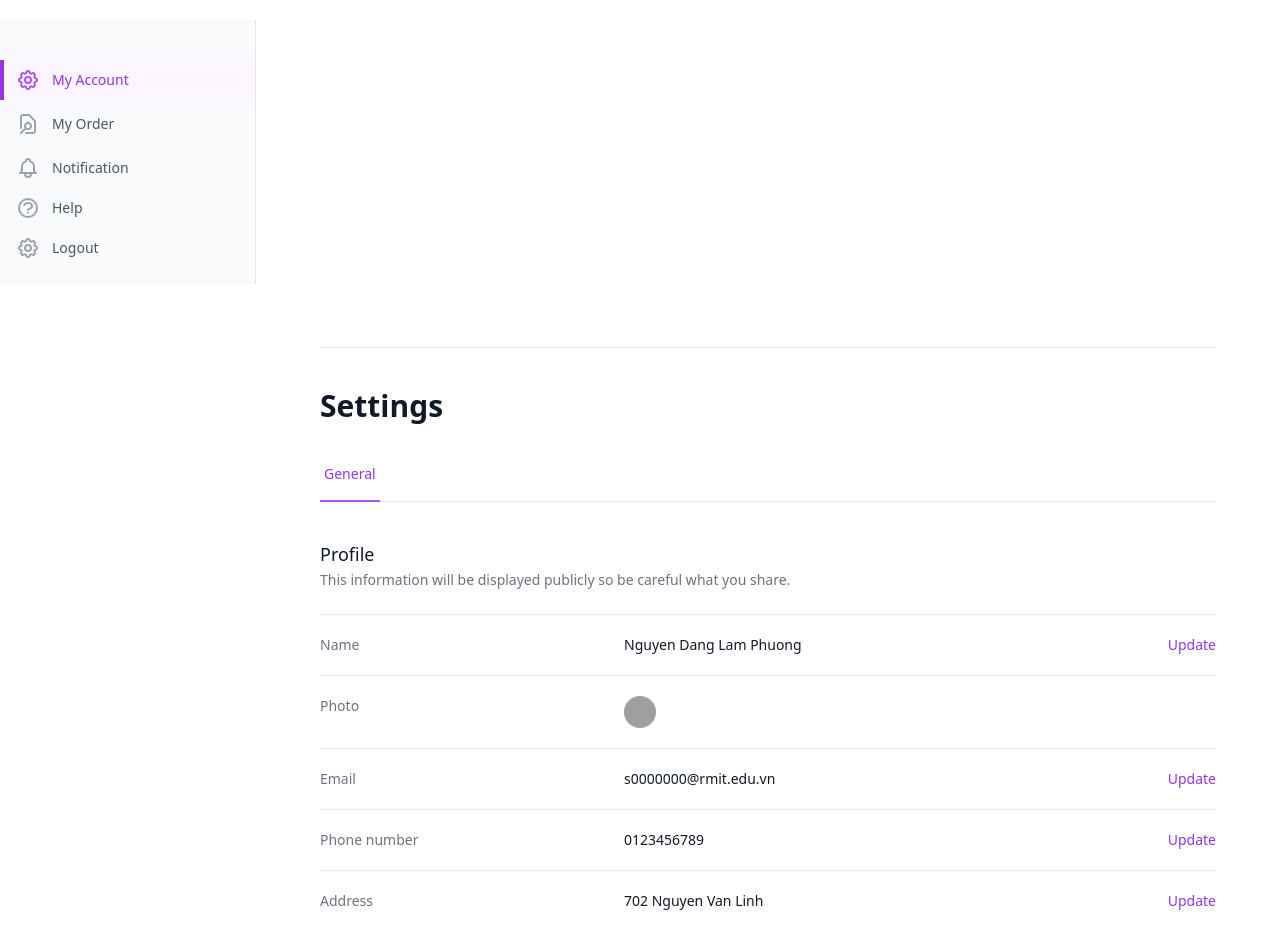
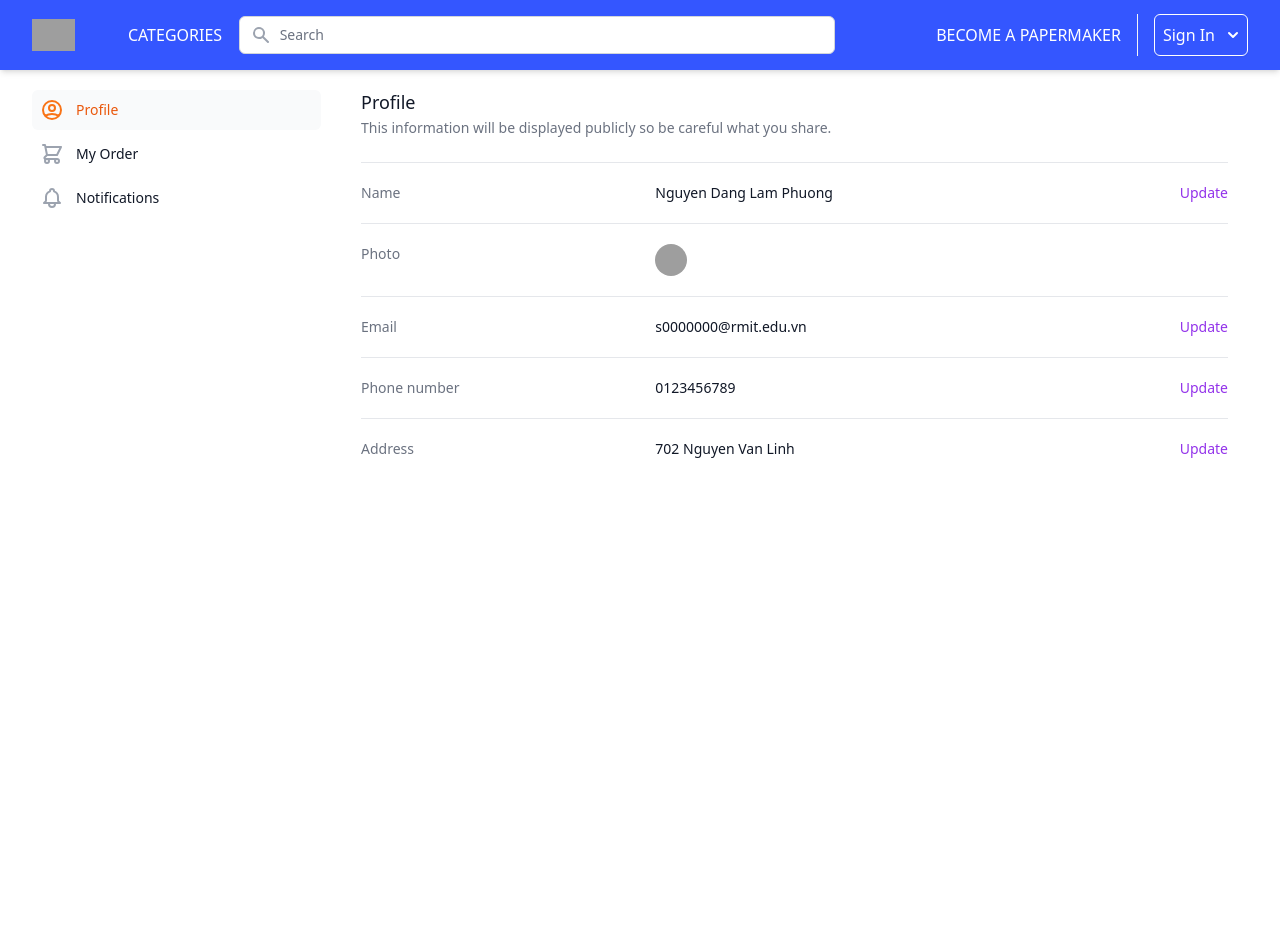
Before and after one commit to ThienAn1010/Capstone-Project, a Next.js app in the folder frontend/: page /user_dashboard in a window 1280 px wide. Shown: the top 948 px of the page. After the commit the page ends 800 px from the top, so only its background shows below. Built offline with nearby package versions, Linux system fonts and the light colour scheme; grey boxes are pictures that could not be loaded.

Commit message:
User Dashboard

```diff
--- a/frontend/components/UserDashboard.tsx
+++ b/frontend/components/UserDashboard.tsx
@@ -1,33 +1,21 @@
-import { Fragment, useState } from 'react'
-import { Dialog, Transition } from '@headlessui/react'
+import {  useState } from 'react'
 import {
   BellIcon,
-  CogIcon,
-  DocumentSearchIcon,
-  MenuAlt2Icon,
-  QuestionMarkCircleIcon,
-  XIcon,
+  UserCircleIcon,
+  ShoppingCartIcon
 } from '@heroicons/react/outline'
 
-const navigation = [
-  { name: 'My Account', href: '#', icon: CogIcon, current: true },
-  { name: 'My Order', href: '#', icon: DocumentSearchIcon, current: false },
-  { name: 'Notification', href: '#', icon: BellIcon, current: false },
-]
-const secondaryNavigation = [
-  { name: 'Help', href: '#', icon: QuestionMarkCircleIcon },
-  { name: 'Logout', href: '#', icon: CogIcon },
-]
-const tabs = [
-  { name: 'General', href: '#', current: true },
+const subNavigation = [
+  { name: 'Profile', href: '#', icon: UserCircleIcon, current: true },
+  { name: 'My Order', href: '#', icon: ShoppingCartIcon, current: false },
+  { name: 'Notifications', href: '#', icon: BellIcon, current: false },
 ]
 
 function classNames(...classes: string[]) {
   return classes.filter(Boolean).join(' ')
 }
 
-const UserDashboard = () => {
-  const [sidebarOpen, setSidebarOpen] = useState(false);
+export default function UserDashboard() {
     const [showForm, setShowForm] = useState(false);
     const [showemailForm, setShowemailForm] = useState(false);
     const [showphoneForm, setShowphoneForm] = useState(false);
@@ -47,206 +35,37 @@ const UserDashboard = () => {
     }
 
   return (
-    <>
     <div>
-        <Transition.Root show={sidebarOpen} as={Fragment}>
-          <Dialog as="div" className="fixed inset-0 z-40 flex md:hidden" onClose={setSidebarOpen}>
-            <Transition.Child
-              as={Fragment}
-              enter="transition-opacity ease-linear duration-300"
-              enterFrom="opacity-0"
-              enterTo="opacity-100"
-              leave="transition-opacity ease-linear duration-300"
-              leaveFrom="opacity-100"
-              leaveTo="opacity-0"
-            >
-              <Dialog.Overlay className="fixed inset-0 bg-gray-600 bg-opacity-75" />
-            </Transition.Child>
-            <Transition.Child
-              as={Fragment}
-              enter="transition ease-in-out duration-300 transform"
-              enterFrom="-translate-x-full"
-              enterTo="translate-x-0"
-              leave="transition ease-in-out duration-300 transform"
-              leaveFrom="translate-x-0"
-              leaveTo="-translate-x-full"
-            >
-              <div className="relative max-w-xs w-full bg-white pt-5 pb-4 flex-1 flex flex-col">
-                <Transition.Child
-                  as={Fragment}
-                  enter="ease-in-out duration-300"
-                  enterFrom="opacity-0"
-                  enterTo="opacity-100"
-                  leave="ease-in-out duration-300"
-                  leaveFrom="opacity-100"
-                  leaveTo="opacity-0"
-                >
-                  <div className="absolute top-0 right-0 -mr-14 p-1">
-                    <button
-                      type="button"
-                      className="h-12 w-12 rounded-full flex items-center justify-center focus:outline-none focus:bg-gray-600"
-                      onClick={() => setSidebarOpen(false)}
-                    >
-                      <XIcon className="h-6 w-6 text-white" aria-hidden="true" />
-                      <span className="sr-only">Close sidebar</span>
-                    </button>
-                  </div>
-                </Transition.Child>
-                <div className="mt-5 flex-1 h-0 overflow-y-auto">
-                  <nav className="h-full flex flex-col">
-                    <div className="space-y-1">
-                      {navigation.map((item) => (
+        <div className="h-full">
+            <main className="max-w-7xl mx-auto pb-10 lg:px-8">
+                <div className="lg:grid lg:grid-cols-12 lg:gap-x-5">
+                    <aside className="py-6 px-2 sm:px-6 lg:py-0 lg:px-0 lg:col-span-3">
+                        <nav className="space-y-1">
+                            {subNavigation.map((item) => (
                                 <a
                                     key={item.name}
                                     href={item.href}
                                     className={classNames(
                                         item.current
-                              ? 'bg-purple-50 border-purple-600 text-purple-600'
-                              : 'border-transparent text-gray-600 hover:bg-gray-50 hover:text-gray-900',
-                            'group border-l-4 py-2 px-3 flex items-center text-base font-medium'
+                                        ? 'bg-gray-50 text-orange-600 hover:bg-white'
+                                        : 'text-gray-900 hover:text-gray-900 hover:bg-gray-50',
+                                        'group rounded-md px-3 py-2 flex items-center text-sm font-medium'
                                     )}
                                     aria-current={item.current ? 'page' : undefined}
                                 >
                                     <item.icon
                                         className={classNames(
-                              item.current ? 'text-purple-500' : 'text-gray-400 group-hover:text-gray-500',
-                              'mr-4 flex-shrink-0 h-6 w-6'
+                                        item.current ? 'text-orange-500' : 'text-gray-400 group-hover:text-gray-500',
+                                        'flex-shrink-0 -ml-1 mr-3 h-6 w-6'
                                         )}
                                         aria-hidden="true"
                                     />
-                          {item.name}
-                        </a>
-                      ))}
-                    </div>
-                    <div className="mt-auto pt-10 space-y-1">
-                      {secondaryNavigation.map((item) => (
-                        <a
-                          key={item.name}
-                          href={item.href}
-                          className="group border-l-4 border-transparent py-2 px-3 flex items-center text-base font-medium text-gray-600 hover:text-gray-900 hover:bg-gray-50"
-                        >
-                          <item.icon
-                            className="mr-4 h-6 w-6 text-gray-400 group-hover:text-gray-500"
-                            aria-hidden="true"
-                          />
-                          {item.name}
-                        </a>
-                      ))}
-                    </div>
-                  </nav>
-                </div>
-              </div>
-            </Transition.Child>
-            <div className="flex-shrink-0 w-14" aria-hidden="true">
-              {/* Dummy element to force sidebar to shrink to fit close icon */}
-            </div>
-          </Dialog>
-        </Transition.Root>
-
-        {/* Static sidebar for desktop */}
-        <div className="hidden md:flex md:w-64 md:flex-col md: md:inset-y-0">
-          {/* Sidebar component, swap this element with another sidebar if you like */}
-          <nav className="bg-gray-50 border-r border-gray-200 pt-5 pb-4 flex flex-col flex-grow overflow-y-auto flow-left">
-            <div className="flex-grow mt-5">
-              <div className="space-y-1">
-                {navigation.map((item) => (
-                  <a
-                    key={item.name}
-                    href={item.href}
-                    className={classNames(
-                      item.current
-                        ? 'bg-purple-50 border-purple-600 text-purple-600'
-                        : 'border-transparent text-gray-600 hover:text-gray-900 hover:bg-gray-50',
-                      'group border-l-4 py-2 px-3 flex items-center text-sm font-medium'
-                    )}
-                  >
-                    <item.icon
-                      className={classNames(
-                        item.current ? 'text-purple-500' : 'text-gray-400 group-hover:text-gray-500',
-                        'mr-3 flex-shrink-0 h-6 w-6'
-                      )}
-                      aria-hidden="true"
-                    />
-                    {item.name}
-                  </a>
-                ))}
-              </div>
-            </div>
-            <div className="flex-shrink-0 block w-full">
-              {secondaryNavigation.map((item) => (
-                <a
-                  key={item.name}
-                  href={item.href}
-                  className="group border-l-4 border-transparent py-2 px-3 flex items-center text-sm font-medium text-gray-600 hover:text-gray-900 hover:bg-gray-50"
-                >
-                  <item.icon className="text-gray-400 group-hover:text-gray-500 mr-3 h-6 w-6" aria-hidden="true" />
-                  {item.name}
-                </a>
-              ))}
-            </div>
-          </nav>
-        </div>
-
-        {/* Content area */}
-        <div className="md:pl-64 ">
-          <div className="max-w-4xl mx-auto flex flex-col md:px-8 xl:px-0">
-            <div className="sticky top-0 z-10 flex-shrink-0 h-16 bg-white border-b border-gray-200 flex">
-              <button
-                type="button"
-                className="border-r border-gray-200 px-4 text-gray-500 focus:outline-none focus:ring-2 focus:ring-inset focus:ring-purple-500 md:hidden"
-                onClick={() => setSidebarOpen(true)}
-              >
-                <span className="sr-only">Open sidebar</span>
-                <MenuAlt2Icon className="h-6 w-6" aria-hidden="true" />
-              </button>
-            </div>
-            <main className="flex-1">
-              <div className="relative max-w-4xl mx-auto md:px-8 xl:px-0">
-                <div className="pt-10 pb-16">
-                  <div className="px-4 sm:px-6 md:px-0">
-                    <h1 className="text-3xl font-extrabold text-gray-900">Settings</h1>
-                  </div>
-                  <div className="px-4 sm:px-6 md:px-0">
-                    <div className="py-6">
-                      {/* Tabs */}
-                      <div className="lg:hidden">
-                        <label htmlFor="selected-tab" className="sr-only">
-                          Select a tab
-                        </label>
-                        <select
-                          id="selected-tab"
-                          name="selected-tab"
-                          className="mt-1 block w-full pl-3 pr-10 py-2 text-base border-gray-300 focus:outline-none focus:ring-purple-500 focus:border-purple-500 sm:text-sm rounded-md"
-                          // defaultValue={tabs.find((tab) => tab.current).name}
-                        >
-                          {tabs.map((tab) => (
-                            <option key={tab.name}>{tab.name}</option>
-                          ))}
-                        </select>
-                      </div>
-                      <div className="hidden lg:block">
-                        <div className="border-b border-gray-200">
-                          <nav className="-mb-px flex space-x-8">
-                            {tabs.map((tab) => (
-                              <a
-                                key={tab.name}
-                                href={tab.href}
-                                className={classNames(
-                                  tab.current
-                                    ? 'border-purple-500 text-purple-600'
-                                    : 'border-transparent text-gray-500 hover:border-gray-300 hover:text-gray-700',
-                                  'whitespace-nowrap py-4 px-1 border-b-2 font-medium text-sm'
-                                )}
-                              >
-                                {tab.name}
+                                    <span className="truncate">{item.name}</span>
                                 </a>
                             ))}
                         </nav>
-                        </div>
-                      </div>
-
-                      {/* Description list with inline editing */}
-                      <div className="mt-10 divide-y divide-gray-200">
+                    </aside>
+                    <div className="divide-y divide-gray-200 lg:col-span-9 mx-5">
                     <div className="space-y-1">
                         <h3 className="text-lg leading-6 font-medium text-gray-900">Profile</h3>
                         <p className="max-w-2xl text-sm text-gray-500">
@@ -357,7 +176,8 @@ const UserDashboard = () => {
                                             <input
                                                 type='text'
                                                 placeholder='Address'
-                                    className='text-center ml-10'>
+                                                className='text-center ml-10'
+                                            >
                                             </input>
                                         </form>
                                     )}
@@ -366,16 +186,9 @@ const UserDashboard = () => {
                         </dl>
                     </div>
                 </div>
-
-                    </div>
-                  </div>
-                </div>
                 </div>
             </main>
         </div>
     </div>
-      </div>
-    </>
   )
 }
-export default UserDashboard
--- a/frontend/pages/user_dashboard.tsx
+++ b/frontend/pages/user_dashboard.tsx
@@ -1,6 +1,7 @@
 import type { NextPage } from "next"
 import Head from "next/head"
 import UserDashboard from "../components/UserDashboard"
+import NavBarNoLog from '../components/navbar/NavBarNoLog';
 
 const User_Dashboard: NextPage = () => {
   return (
@@ -10,7 +11,7 @@ const User_Dashboard: NextPage = () => {
         <meta name="description" content="Generated by create next app" />
         <link rel="icon" href="/favicon.ico" />
       </Head>
-
+      <NavBarNoLog />
       <main className=" mx-auto">
         <div className="mt-5">
           <div className=" mt-5 flex flex-col gap-y-2">
```
Lines whose indentation alone changed are shown as unchanged.
